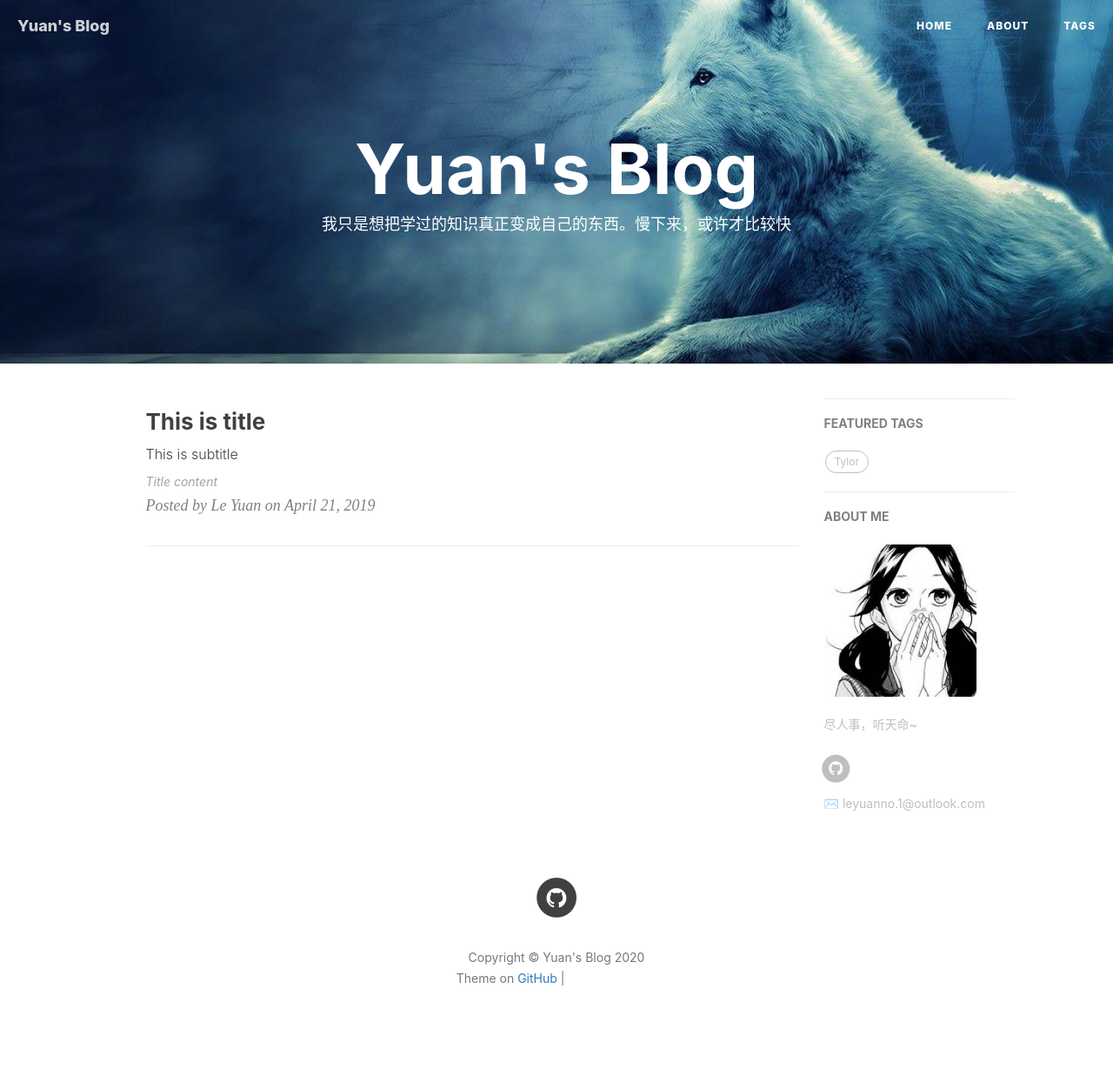
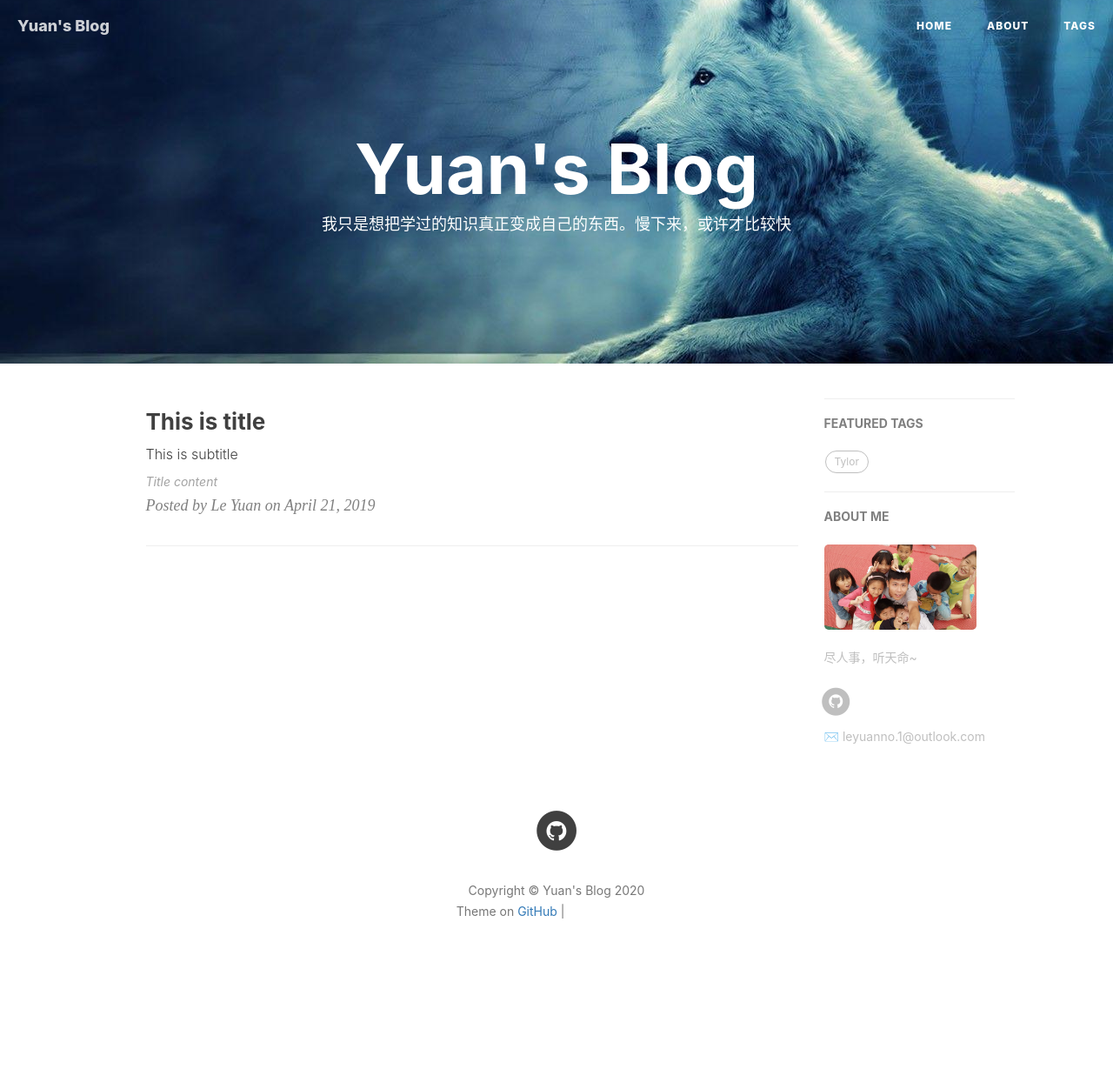
Before and after one commit to xingjiangyu/leyuanheart.github.io, a Jekyll site: the page built from index.html, in a window 1280 px wide. Shown: the whole page at 87% size. Built offline with Jekyll 4.4.1, drawn with Linux system fonts in a browser that asks for light colours; nearby versions of some CDN libraries; the list of posts is cut into pages by our own code; comment, search, counter and statistics services are not loaded; after the commit the page ends 1152 px from its top, so only the background shows below that; grey boxes are pictures that could not be loaded.

Commit message:
fourth try

```diff
--- a/_config.yml
+++ b/_config.yml
@@ -1,7 +1,7 @@
 # Site settings
 title: Yuan's Blog                          # 你博客的标题
 SEOTitle: 沅的博客 | My Blog                # 显示在浏览器上搜索的时候显示的标题
-header-img: img/wolf.jpg            # 显示在首页的背景图片
+header-img: img/wolf.jpg                    # 显示在首页的背景图片
 email: leyuanno.1@outlook.com
 description: "若是瞄准月亮，即使错失，也是落入星辰之中"             # 说实话我还没发现这是用在哪的。。。
 keyword: "我的博客"                         # 貌似也没什么用
@@ -12,7 +12,7 @@
 # Sidebar settings
 sidebar: true                           # whether or not using Sidebar.
 sidebar-about-description: "尽人事，听天命~"
-sidebar-avatar: /img/avatar_binggan.jpg      # use absolute URL, seeing it's used in both `/` and `/about/`
+sidebar-avatar: /img/sidebar.jpg      # use absolute URL, seeing it's used in both `/` and `/about/`
 
 
 
```
Also changed, not shown: img/post-bg-desk.jpg (deleted), img/post-bg-swift2.jpg (deleted), img/sidebar.jpg (added).
